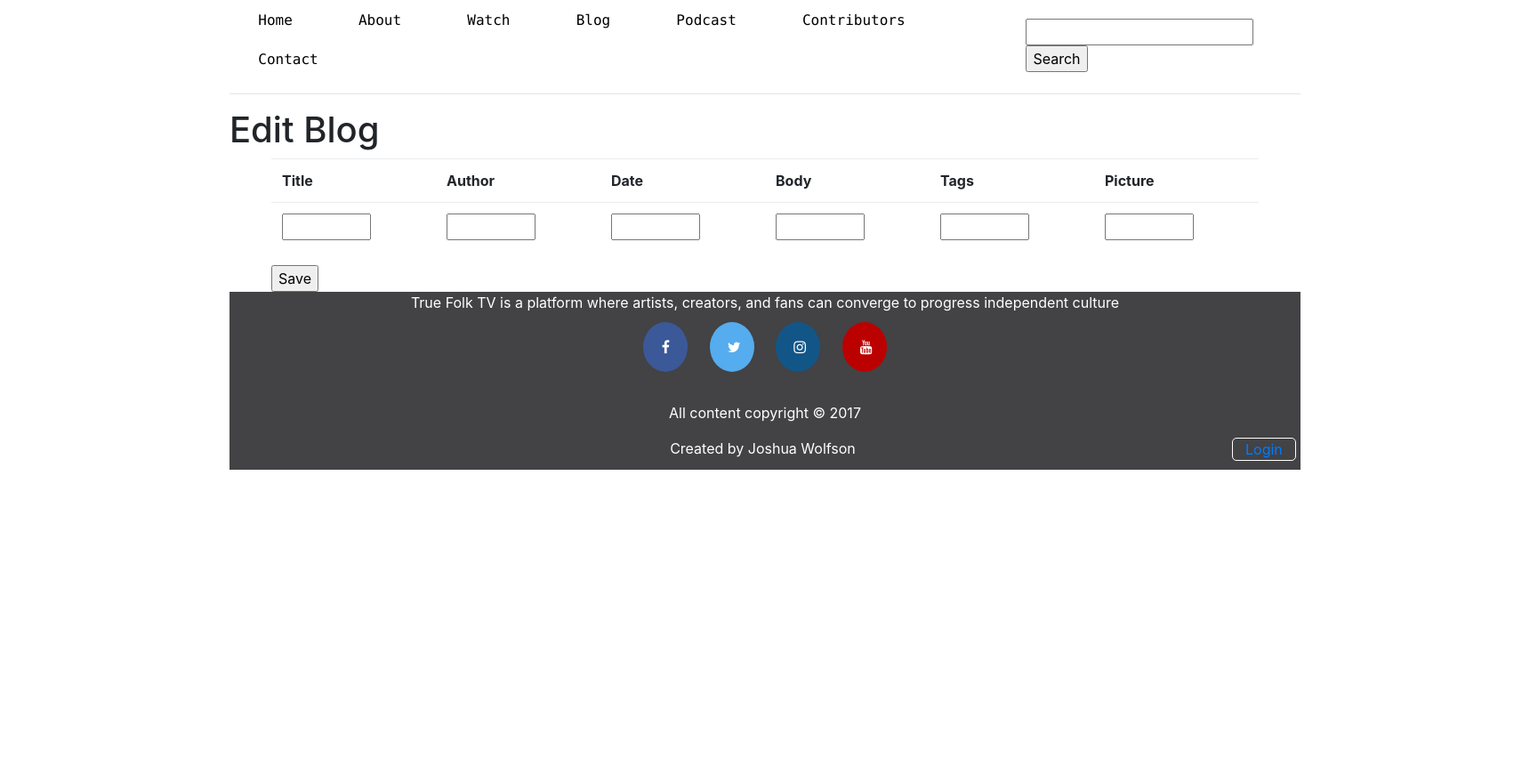
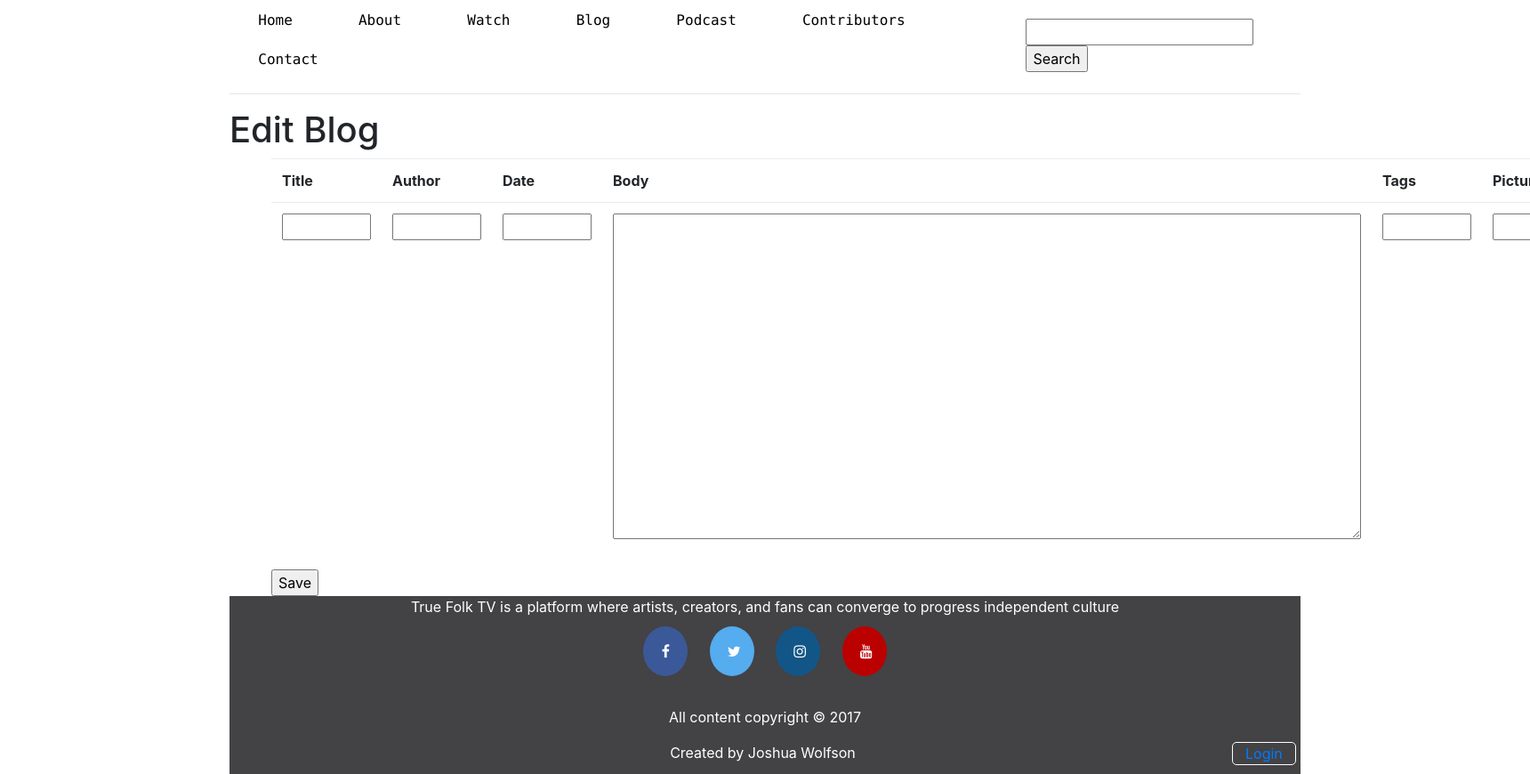
Before and after one commit to Wolf4656/trufolktv, a PHP site: page /edit.php?ID=1 in a window 1720 px wide; the page is wider, and only the part inside the window is pictured. Shown: the part 500-1370 px from the top of that part at 89% size. Before the commit the page ends 1028 px from the top of that part, so only its background shows below. Run offline with PHP 8.4, Linux system fonts and the light colour scheme; data that the repository does not hold is empty; some libraries are stand-ins or nearby versions.

Commit message:
3/30/2018
changed input for blog in edit blog form to comment box

```diff
--- a/edit.php
+++ b/edit.php
@@ -41,7 +41,7 @@
         <input type="text" name="postDate" value="<?php echo $blog["postDate"]?>" style="width: 100px;">
       </td>
       <td>
-        <input type="text" name="blog" value="<?php echo $blog["blog"]?>" style="width: 100px;">
+        <textarea name="blog" type="text" rows="15" cols="80"><?php echo $blog["blog"]?></textarea>
       </td>
       <td>
         <input type="text" name="tags" value="<?php echo $blog["tags"]?>" style="width: 100px;">
```
